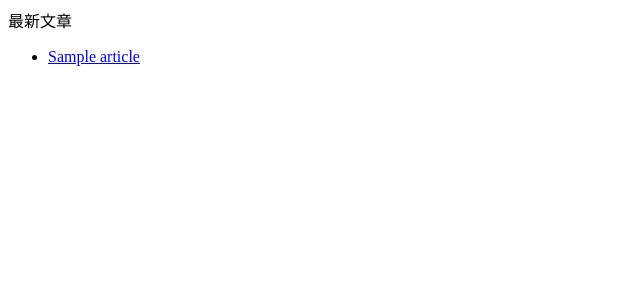
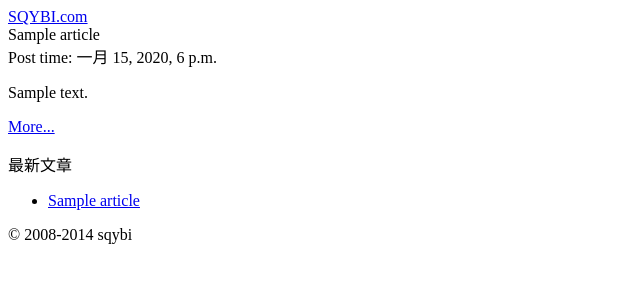
Before and after one commit to sqybi/SQYBI.com.deprecated, a Django app: page /blog/ in a window 1280 px wide. Shown: the top 300 px of the page, without its empty margins (0-640 px from the left). Run offline with Django 3.2, Linux system fonts and the light colour scheme; tables that the repository leaves empty hold one stand-in row (values such as "Sample post").

Commit message:
Index page HTML finished

```diff
--- a/dynamic/blog/urls.py
+++ b/dynamic/blog/urls.py
@@ -3,6 +3,7 @@ from blog import views
 
 urlpatterns = patterns('',
     url(r'^$', views.index, name='index'),
-    url(r'^article/(?P<article_id>\d+)/', views.article, name='article_id'),
-    url(r'^article/(?P<article_slug>.+)/', views.article, name='article_slug'),
+    url(r'^article/(?P<article_id>\d+)/$', views.article, name='article_id'),
+    url(r'^(?P<page>\d+)/$', views.index, name='article_page'),
+    url(r'^article/(?P<article_slug>.+)/$', views.article, name='article_slug'),
 )
--- a/dynamic/blog/views.py
+++ b/dynamic/blog/views.py
@@ -3,11 +3,15 @@ from django.http import Http404
 
 from blog.models import Article
 
-def index(request):
+def index(request, page = 1):
     articles = Article.objects.filter(is_shown = True).order_by("id")[::-1]
+
+    start_article = (page - 1) * 5;
+    end_article = page * 5;
 
     context = {
         "articles": list(articles),
+        "selected_articles": list(articles)[start_article:end_article],
     }
 
     return render(request, "blog/index.htm", context)
--- a/templates/blog/base.htm
+++ b/templates/blog/base.htm
@@ -17,6 +17,7 @@
 <body>
 	<div id="header">
 		{% block header %}
+			{% include "blog/partial/header.htm" %}
 		{% endblock %}
 	</div>
 	<div id="main">
@@ -32,6 +33,7 @@
 	</div>
 	<div id="footer">
 		{% block footer %}
+			{% include "blog/partial/footer.htm" %}
 		{% endblock %}
 	</div>
 </body>
--- a/templates/blog/index.htm
+++ b/templates/blog/index.htm
@@ -1,3 +1,26 @@
 {% extends "blog/base.htm" %}
 
+{% load blog_helper %}
+
 {% block title %}首页{% endblock %}
+
+{% block content %}
+	{% for article in selected_articles %}
+		<div class="article-abstract">
+			<div class="article-abstract-title">
+				{{ article.title }}
+			</div>
+			<div class="article-abstract-post-time">
+				Post time: {{ article.published_time }}
+			</div>
+			<div class="article-abstract-content">
+				<p>
+				{{ article.html_content | striptags | abstract }}
+				</p>
+				<p>
+					<a href="/blog/article/{{ article.slug }}/">More...</a>
+				</p>
+			</div>
+		</div>
+	{% endfor %}
+{% endblock %}
--- /dev/null
+++ b/templates/blog/partial/footer.htm
@@ -0,0 +1,3 @@
+<div id="footer">
+	&copy; 2008-2014 sqybi
+</div>
--- /dev/null
+++ b/templates/blog/partial/header.htm
@@ -0,0 +1,7 @@
+<div id="header">
+	<div id="logo">
+	</div>
+	<div id="title">
+		<a href="/blog/">SQYBI.com</a>
+	</div>
+</div>
--- a/templates/blog/partial/sidebar.htm
+++ b/templates/blog/partial/sidebar.htm
@@ -11,6 +11,7 @@
 	</div>
 {% endif %}
 {% if False %}
+	<!-- Close sidebar_comment for now -->
 	{% block sidebar_comment %}
 		<div id="sidebar-comment" class="sidebar-item">
 		</div>
```
